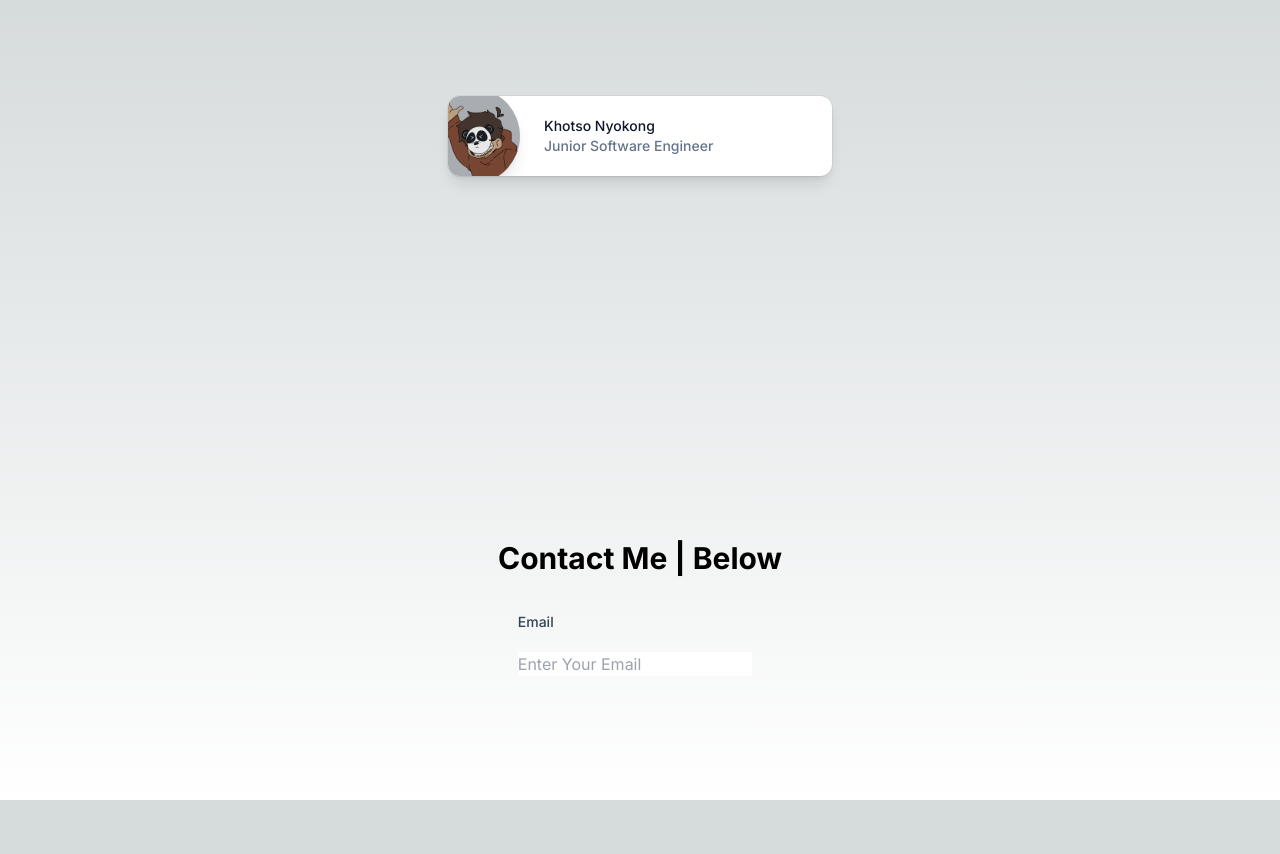
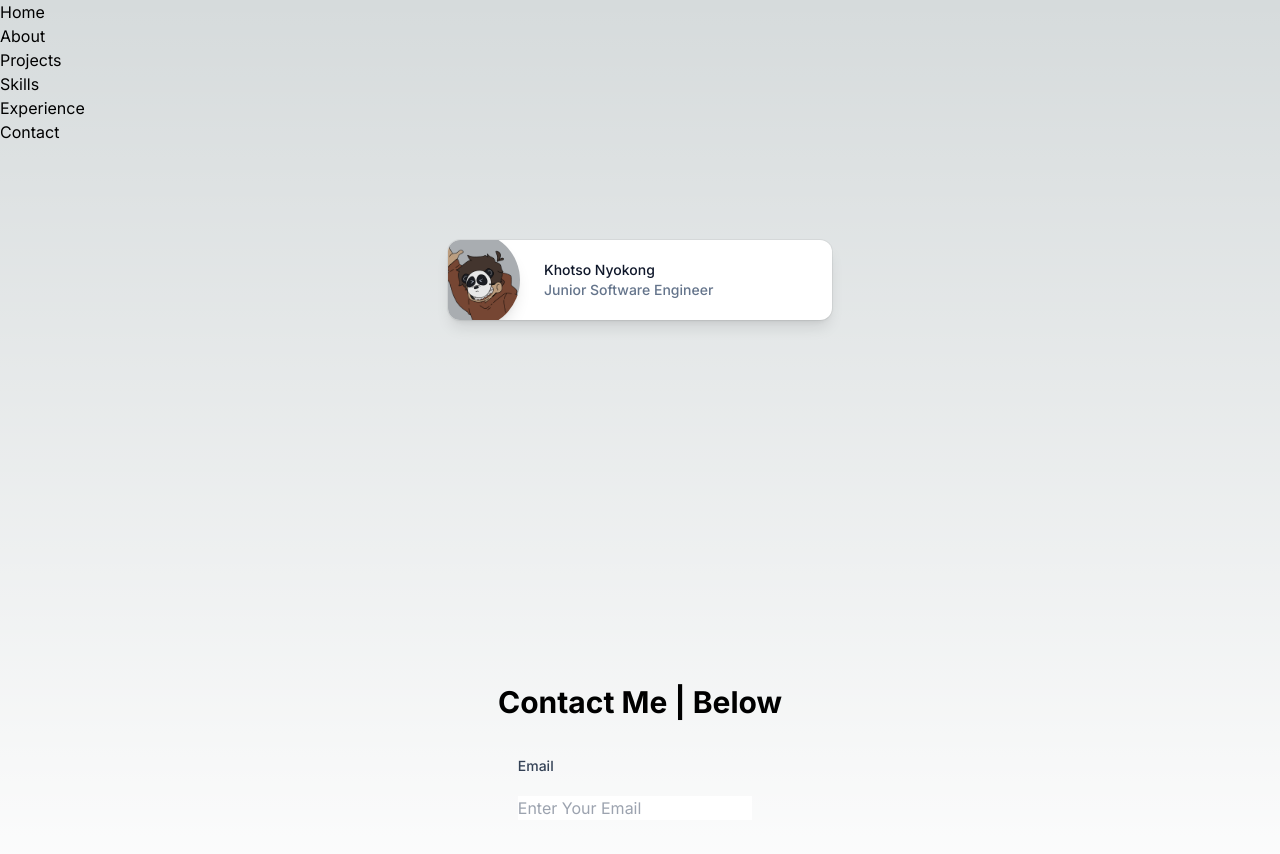
Before and after one commit to Nyokong/kays-cv-ver001, a Next.js app: page / in a window 1280 px wide. Shown: the top 854 px of the page. Before the commit the page ends 800 px from the top, so only its background shows below. Built offline with nearby package versions, Linux system fonts and the light colour scheme.

Commit message:
nav menu

```diff
--- a/components/header.tsx
+++ b/components/header.tsx
@@ -2,6 +2,8 @@
 
 import React from 'react'
 import { motion } from "framer-motion";
+import { links } from "@/lib/data";
+import Link from "next/link";
 
 export default function Header() {
     return <header className="z-[999] relative">
@@ -15,8 +17,14 @@
             </motion.div>
 
             <nav className="fixed top-[0.15rem] left-1/2 h-12
-            -translate-x-1/2 py-2">
-
+            -translate-x-1/2 py-2 sm:top-[1.7rem] sm:h-[initial] sm:py-0">
+                <ul className=''>
+                    {links.map((link) => (
+                            <li key={link.hash}>
+                                <Link href={link.hash}>{link.name}</Link>
+                            </li>
+                    ))}
+                </ul>
             </nav>
     </header>;
 }
--- a/package.json
+++ b/package.json
@@ -10,6 +10,7 @@
   },
   "dependencies": {
     "framer-motion": "^11.3.8",
+    "ldrs": "^1.0.2",
     "next": "14.2.5",
     "react": "^18",
     "react-dom": "^18",
```
Also changed, not shown: 1 other file (tests, documents, lock files or other folders).
